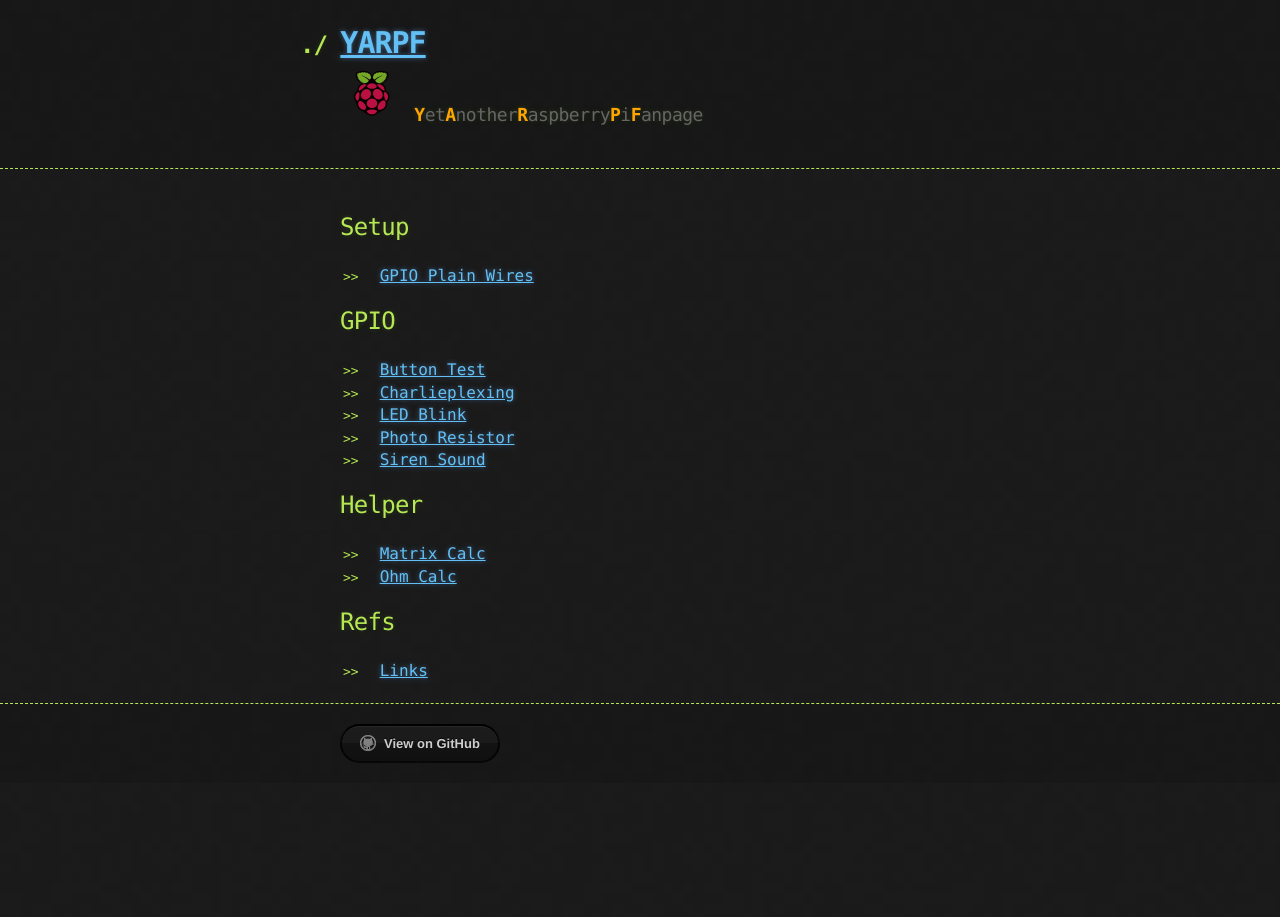
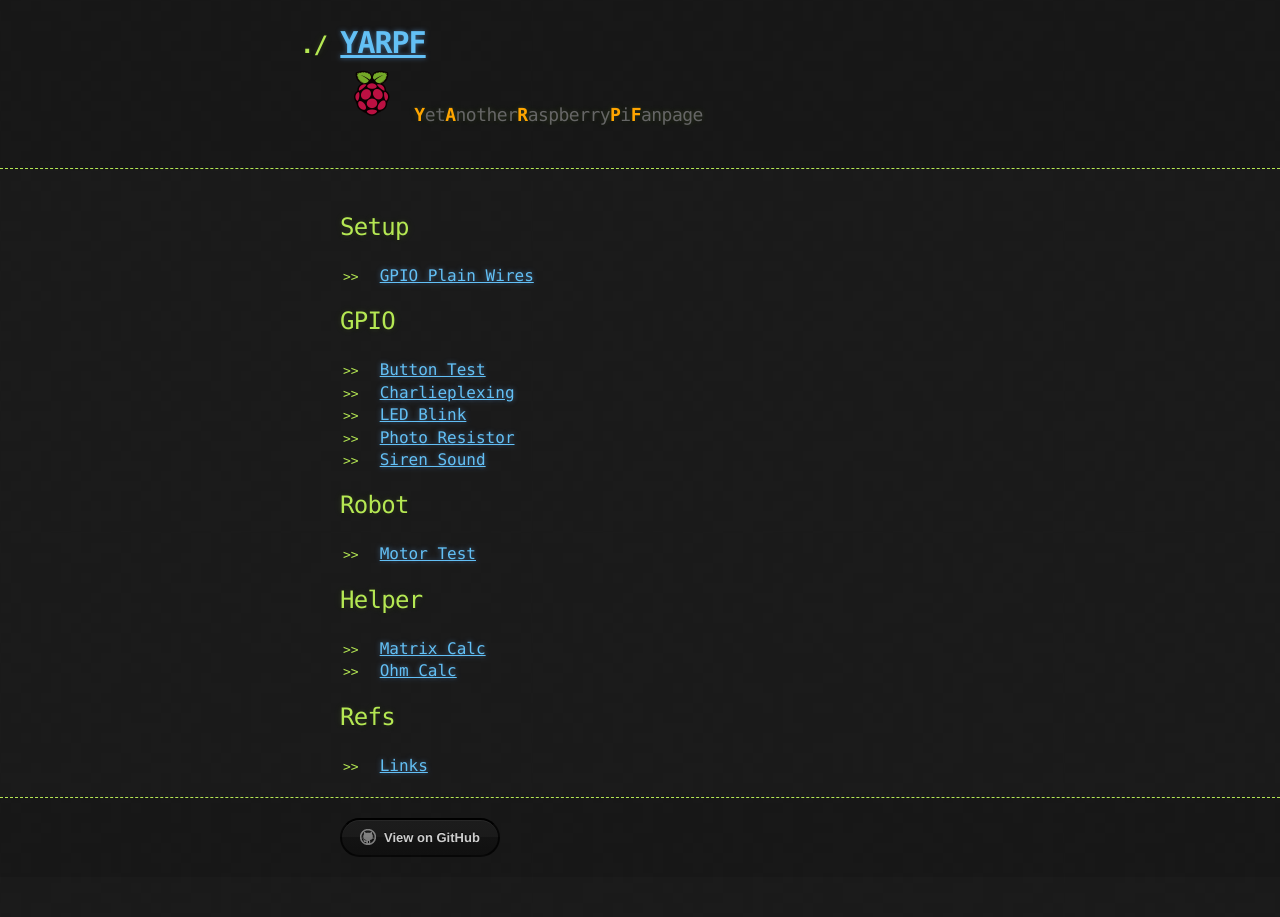
Before and after one commit to raspikuku/raspikuku.github.io, a Jekyll site: the page built from index.html, in a window 1280 px wide. Built offline with Jekyll 4.4.1, drawn with Linux system fonts in a browser that asks for light colours; Markdown is read by kramdown in place of the engine named in the settings; comment, search, counter and statistics services are not loaded.

Commit message:
Add Robot cat

```diff
--- a/_config.yml
+++ b/_config.yml
@@ -1,4 +1,4 @@
 name: YARPF
 markdown: redcarpet
 pygments: true
-category-list: [Setup, GPIO, Helper, Refs]
+category-list: [Setup, GPIO, Robot, Helper, Refs]
```
